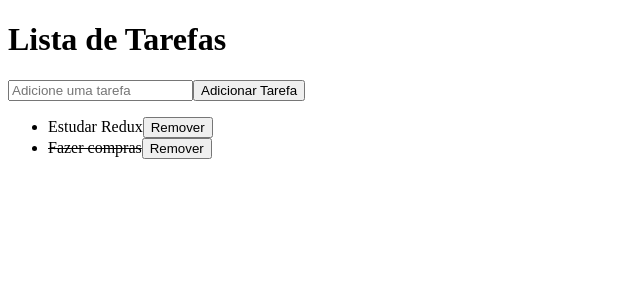
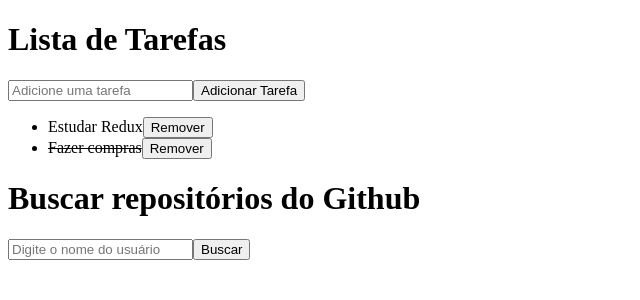
Before and after one commit to pedrofeld/redux, a React (Vite) app: page / in a window 1280 px wide. Shown: the top 300 px of the page, without its empty margins (0-640 px from the left). Built offline with nearby package versions, Linux system fonts and the light colour scheme.

Commit message:
feat: adicionando componente RepositoryList

```diff
--- a/src/App.tsx
+++ b/src/App.tsx
@@ -2,12 +2,14 @@ import { Provider as ReduxProvider } from 'react-redux'
 import { persistedStore, store } from './store'
 import { TaskList } from './components/TaskList'
 import { PersistGate } from 'redux-persist/lib/integration/react'
+import { RepositoryList } from './components/RepositoryList'
 
 function App() {
   return (
     <ReduxProvider store={store}>
       <PersistGate loading={null} persistor={persistedStore} />
       <TaskList />
+      <RepositoryList />
     </ReduxProvider>
   )
 }
--- /dev/null
+++ b/src/components/RepositoryList.tsx
@@ -0,0 +1,40 @@
+import { useState } from "react";
+import { useAppDispatch, useAppSelector } from "../store/hooks"
+import { fetchRepositories } from "../store/slices/repositoriesSlice";
+
+export function RepositoryList() {
+    const dispatch = useAppDispatch();
+    const {repositories, loading} = useAppSelector(state => state.repositories);
+    const [username, setUsername] = useState("");
+
+    function handleSearch(){
+        dispatch(fetchRepositories(username));
+    }
+
+    return (
+        <>
+            <h1>Buscar repositórios do Github</h1>
+            <input
+                type="text"
+                value={username}
+                onChange={(e) => setUsername(e.target.value)}
+                placeholder="Digite o nome do usuário"
+            />
+            <button onClick={handleSearch}>Buscar</button>
+            {loading && <p>Carregando...</p>}
+            <ul>
+                {repositories.map((repositories) => (
+                    <li key={repositories.id}>
+                        <a
+                            href={repositories.html_url}
+                            target="_blank"
+                            rel="noreferrer"
+                        >
+                            {repositories.name}
+                        </a>
+                    </li>
+                ))}
+            </ul>
+        </>
+    )
+}
```
